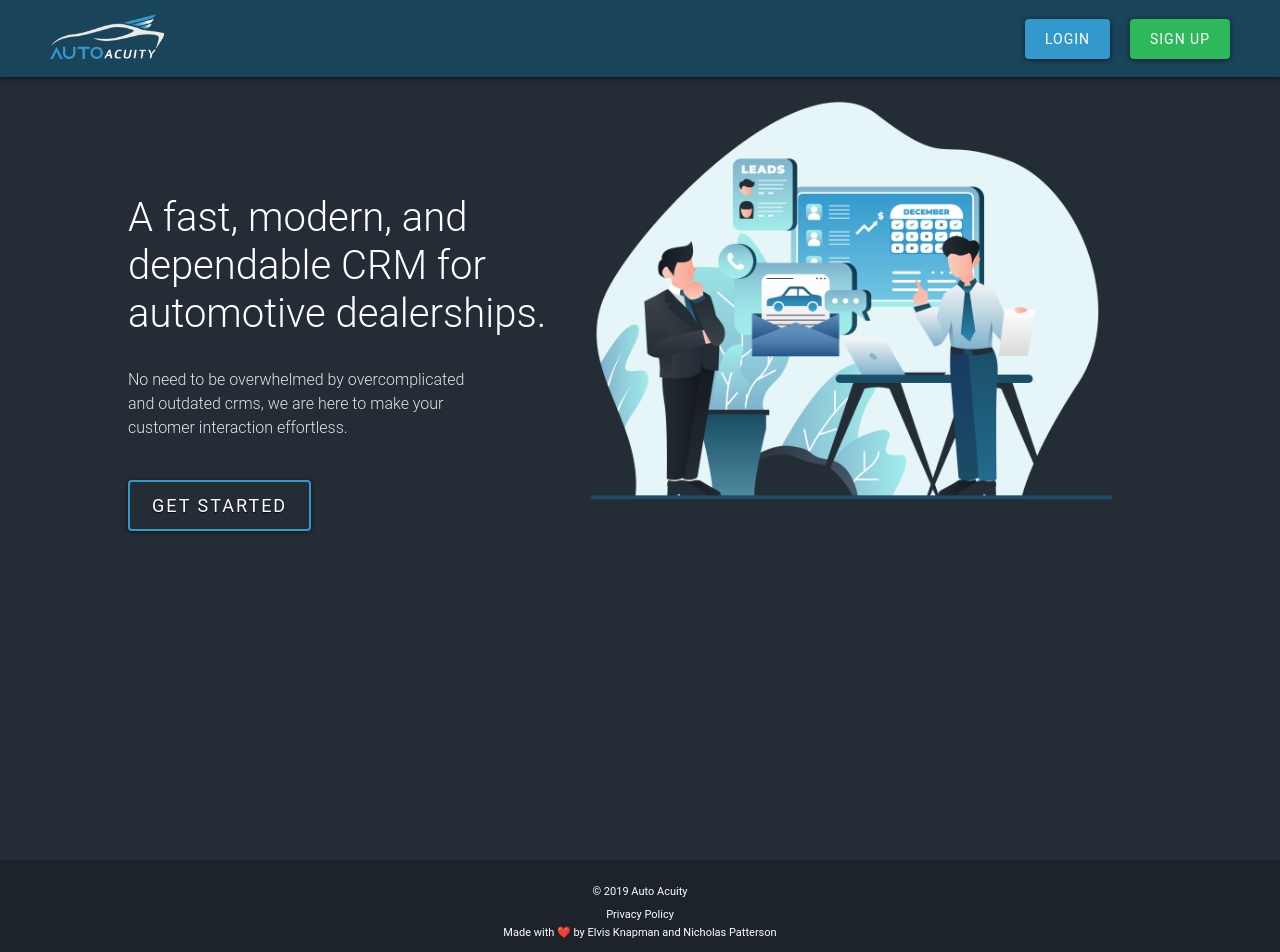
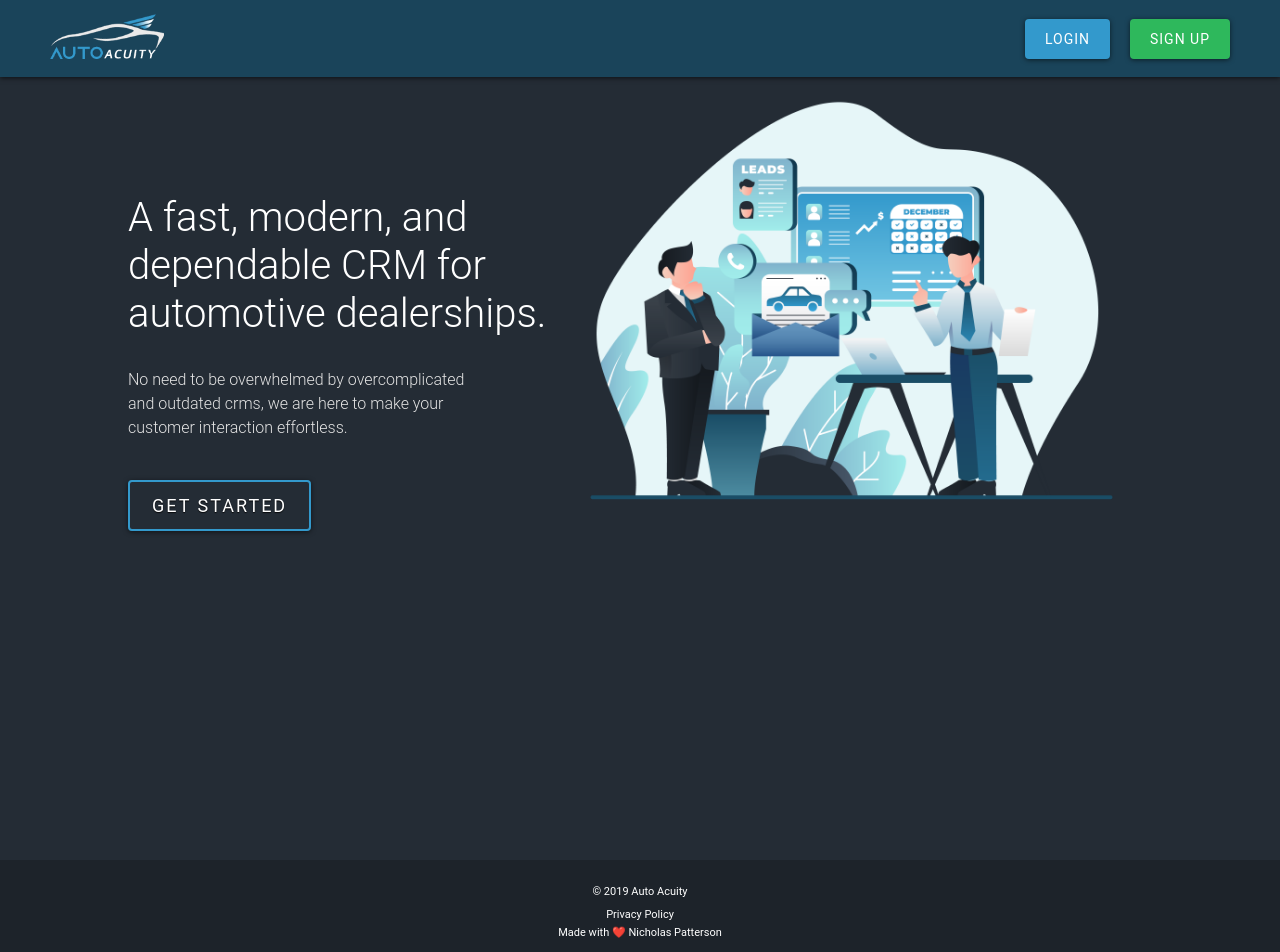
Before and after one commit to nicholas-patterson/dealer-crm, a React (Create React App) app: page / in a window 1280 px wide. Shown: the top 952 px of the page. Built offline with nearby package versions, Linux system fonts and the light colour scheme.

Commit message:
:fire: removed name off footer of page
removed name off footer of page

```diff
--- a/src/components/WelcomePage.js
+++ b/src/components/WelcomePage.js
@@ -7,25 +7,6 @@ import { Link } from "@reach/router";
 const WelcomePage = () => {
   return (
     <>
-      {/* <header className="header">
-        <nav className="header__nav">
-          <div className="logo--small">
-            <img
-              src={logoSmall}
-              alt="Auto Acuit logo"
-              style={{ height: "45px" }}
-            />
-          </div>
-          <div className="header__nav__buttons">
-            <div className="header__nav__button">
-              <div className="button button--login">Log In</div>
-            </div>
-            <div className="header__nav__button">
-              <div className="button button--signup">Sign Up</div>
-            </div>
-          </div>
-        </nav>
-      </header> */}
       <Header />
       <div className="container">
         <div className="container--flex">
@@ -61,7 +42,7 @@ const WelcomePage = () => {
           <span role="img" aria-label="heart emoji">
             ❤️
           </span>{" "}
-          by Elvis Knapman and Nicholas Patterson
+          Nicholas Patterson
         </p>
       </footer>
     </>
```
